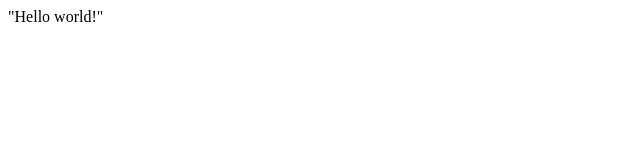
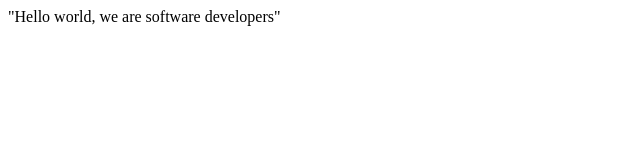
Before and after one commit to Hotdog39duty/Microverse-project-1-fitz, a plain HTML site: page index.html in a window 1280 px wide. Shown: the whole page, without its empty margins (0-640 px from the left). Drawn offline with Linux system fonts and the light colour scheme.

```diff
--- a/index.html
+++ b/index.html
@@ -4,6 +4,6 @@
 <title></title>
 </head>
 
-<body>"Hello world!"</body>
+<body>"Hello world, we are software developers"</body>
 
 </html>
```
